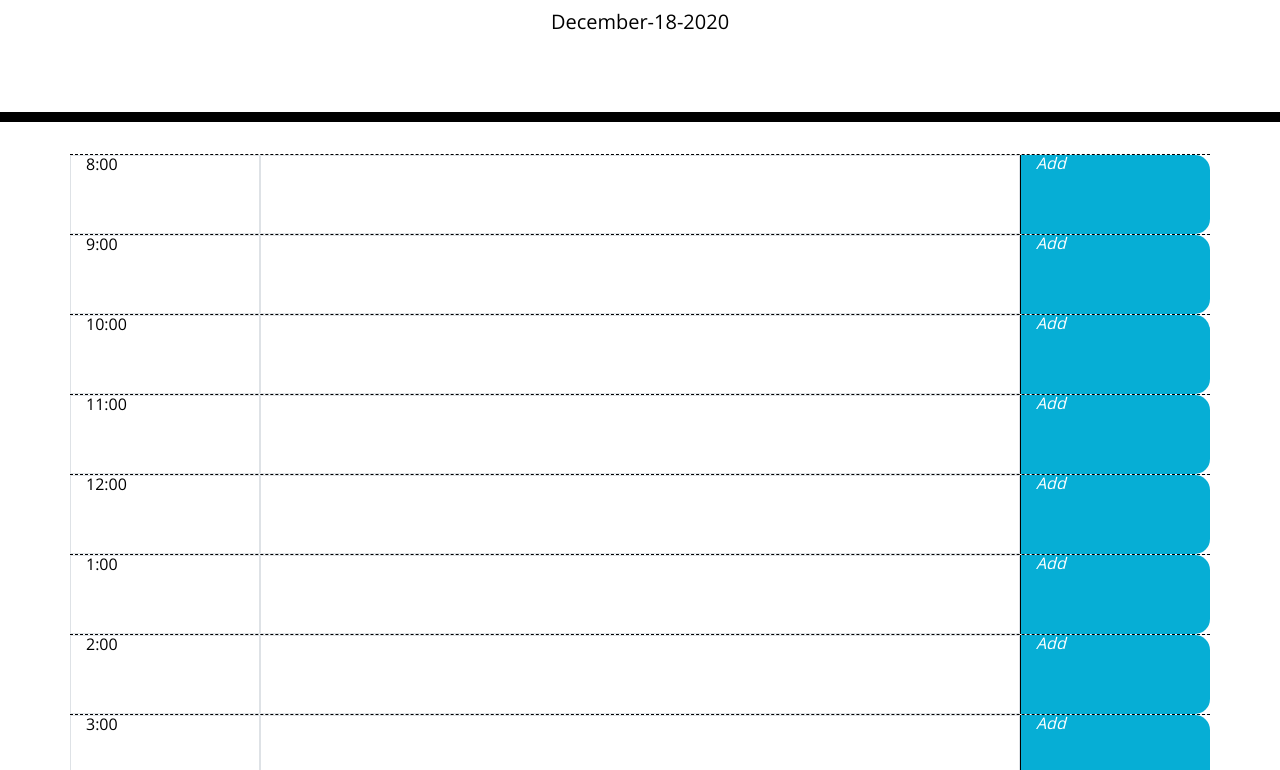
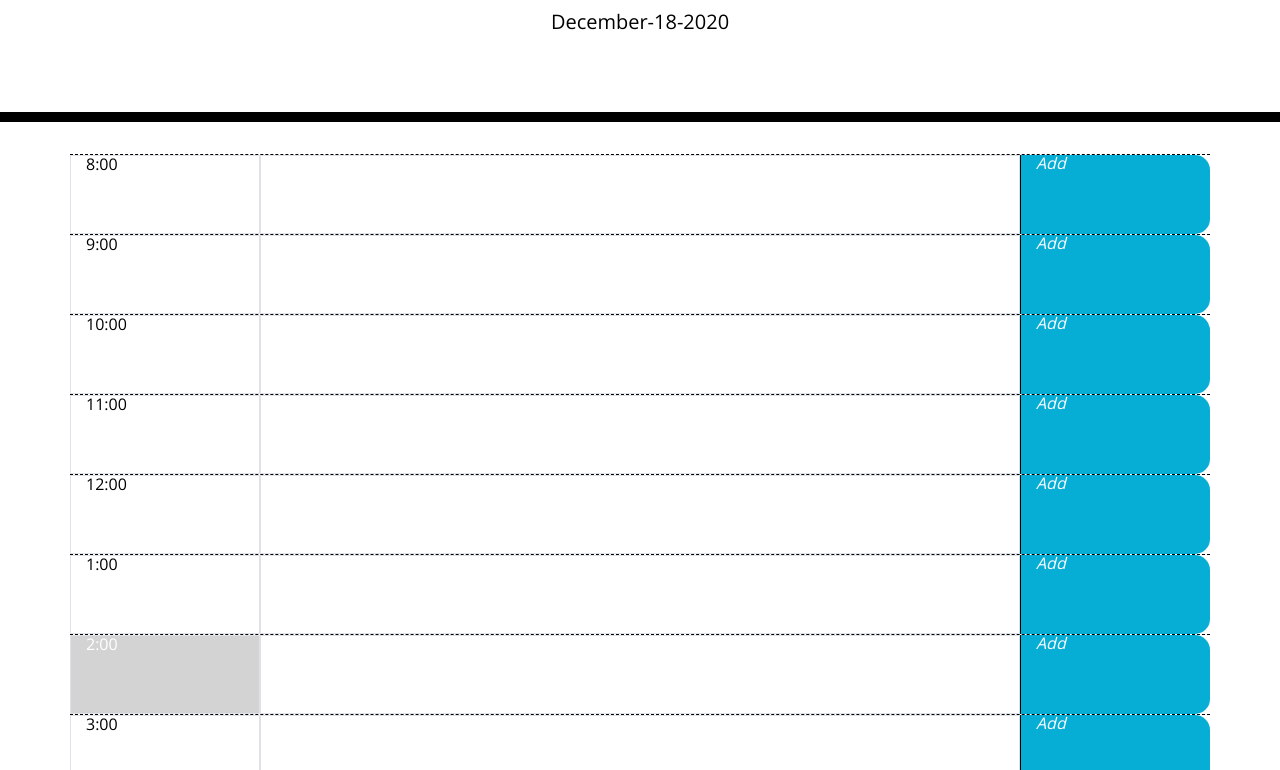
Before and after one commit to ejsmith13/day_planner, a plain HTML site: page index.html in a window 1280 px wide. Shown: the part 182-952 px from the top of the page. Drawn offline with nearby package versions, Linux system fonts and the light colour scheme.

Commit message:
add color change function

```diff
--- a/index.html
+++ b/index.html
@@ -97,7 +97,7 @@
         <section class="col-md-2 saveBtn"><i>Add</i></section>
       </section>
       <section class="row hour">
-        <section class="col-md-2 border">2:00</section>
+        <section class="col-md-2 border" id= "2">2:00</section>
         <textarea
           class="col-md-8 border"
           name="two"
@@ -147,12 +147,25 @@
     <script src="https://unpkg.com/dayjs@1.8.21/dayjs.min.js"></script>
     <script>
       var date = dayjs().format("MMMM-DD-YYYY");
+      var time = dayjs().format("H");
 
-      $("#currentDay").text(date)
+      $("#currentDay").text(date);
 
 
+      function color(){
+        if (time < 14){
+          $("#2").addClass("past")
+        } else if (time = 14) {
+          $("#2").addClass("present")
+        } else {
+          $("#2").addClass("future")
+        }
 
-      console.log(date)
+      }
+      color();
+
+
+      console.log(date);
       console.log(dayjs(date).format("MMMM-DD-YYYY" + " " + "hh:mm:ss"));
     </script>
   </body>
```
